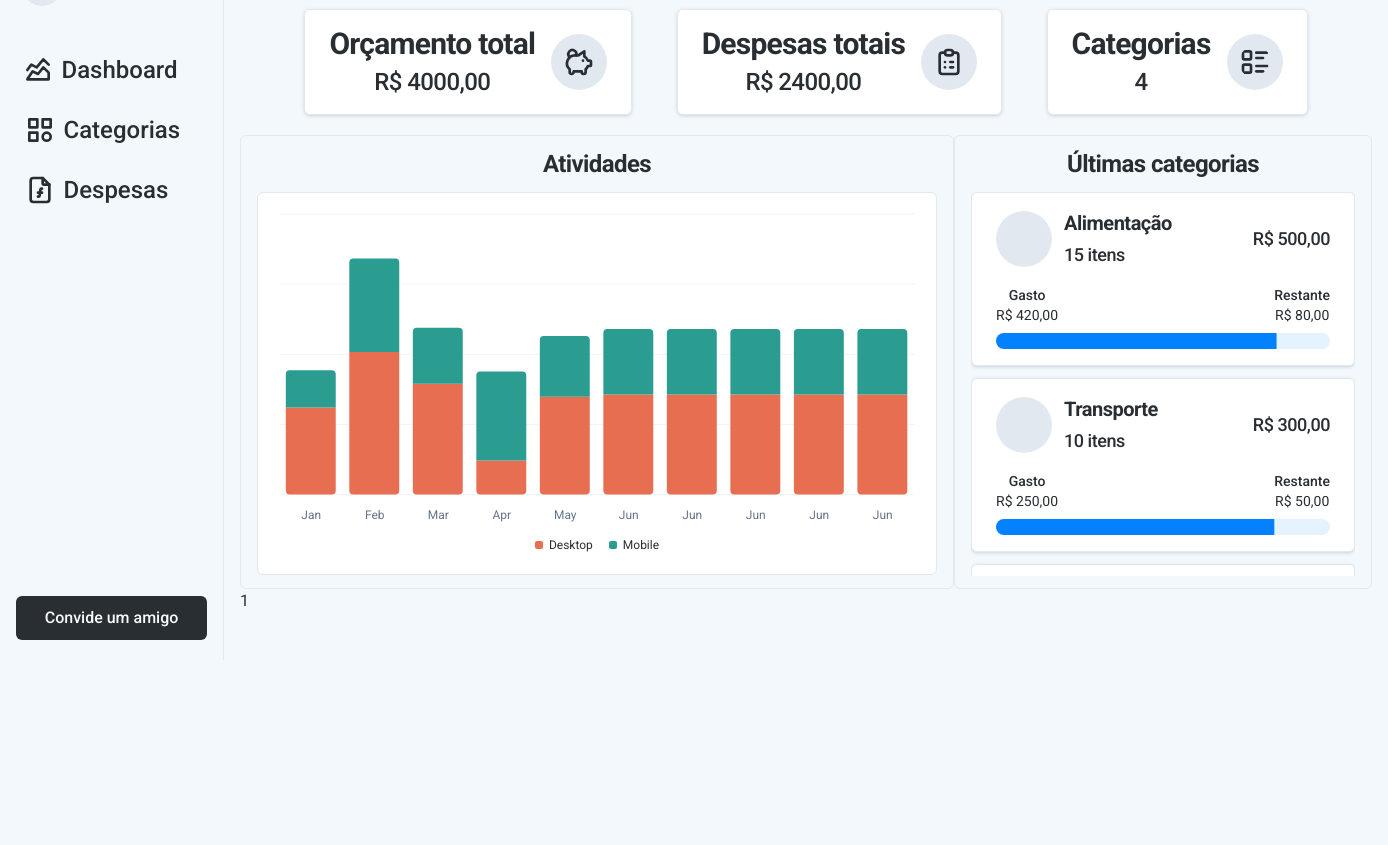
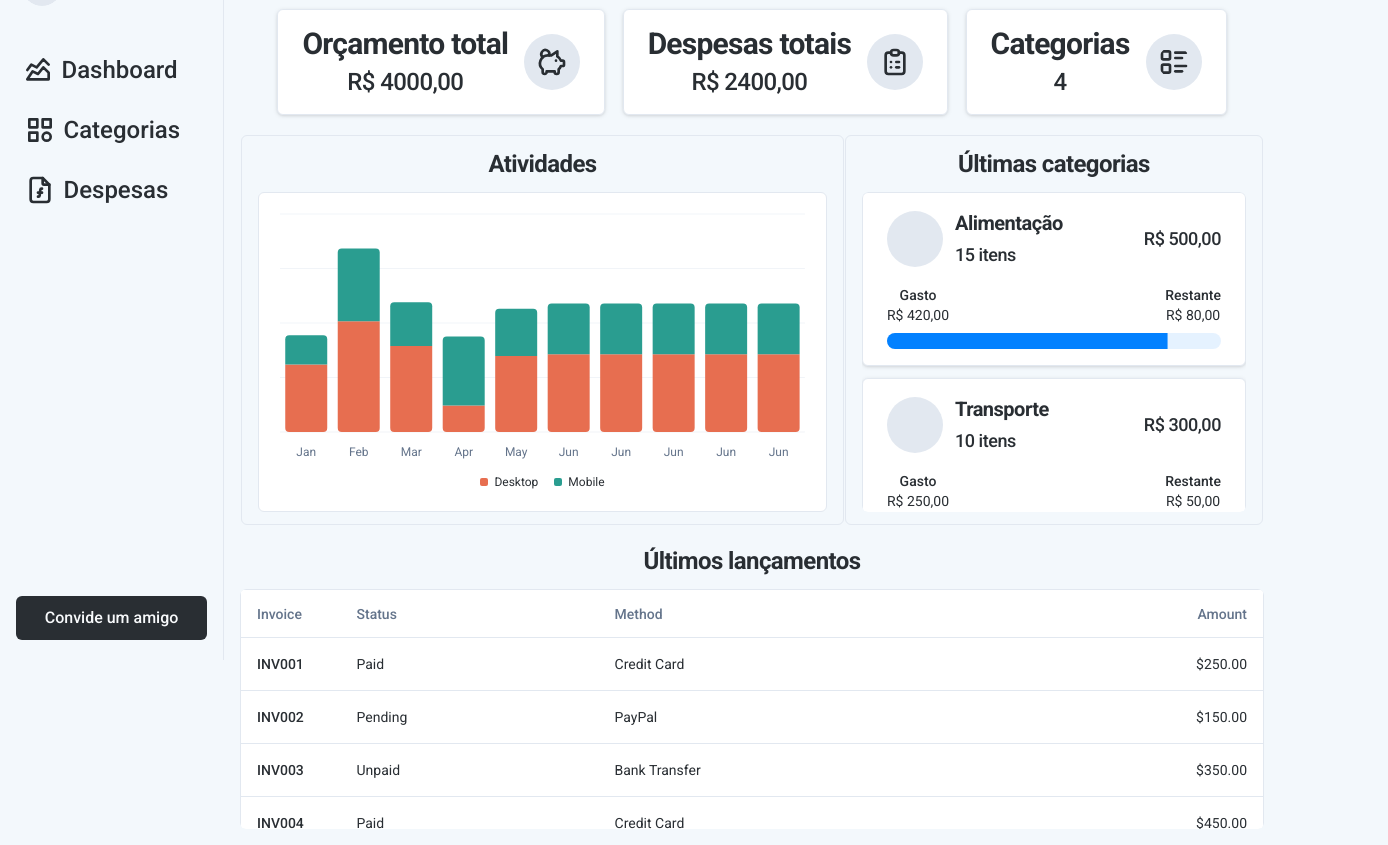
Before and after one commit to carvalhaus/financial_controller, a Next.js app in the folder frontend/: page /dashboard in a window 1280 px wide. Shown: the part 140-985 px from the top of the page, 1388 px wide, since content can reach past the window. Before the commit the page ends 800 px from the top, so only its background shows below. Built offline with nearby package versions, Linux system fonts and the light colour scheme.

Commit message:
feat: add expensesTable

```diff
--- a/frontend/app/dashboard/(main)/_components/activitiesSection.jsx
+++ b/frontend/app/dashboard/(main)/_components/activitiesSection.jsx
@@ -3,7 +3,7 @@
 
 function ActivitiesSection() {
   return (
-    <section className="flex justify-evenly max-h-[454px]">
+    <section className="flex justify-evenly min-h-96">
       <ExpensesChart />
 
       <LastCategories />
--- a/frontend/app/dashboard/(main)/_components/expensesChart.jsx
+++ b/frontend/app/dashboard/(main)/_components/expensesChart.jsx
@@ -43,7 +43,7 @@
 
       <ChartContainer
         config={chartConfig}
-        className="p-4 bg-white border border-softGray rounded-md w-[680px]"
+        className="p-4 bg-white border border-softGray rounded-md lg:h-64 xl:h-80 transition ease-in-out"
       >
         <BarChart accessibilityLayer data={chartData}>
           <CartesianGrid vertical={false} />
--- a/frontend/app/dashboard/(main)/_components/lastCategories.jsx
+++ b/frontend/app/dashboard/(main)/_components/lastCategories.jsx
@@ -74,7 +74,7 @@
         Últimas categorias
       </h3>
 
-      <ScrollArea className=" h-96">
+      <ScrollArea className=" h-80 rounded-md">
         <div className="flex flex-col gap-3">
           {categories.map((category, index) => (
             <CategoryCard
--- a/frontend/app/dashboard/(main)/page.jsx
+++ b/frontend/app/dashboard/(main)/page.jsx
@@ -1,4 +1,5 @@
 import DashboardsHeader from "../_components/dashboardsHeader";
+import { ExpensesTable } from "../_components/expensesTable";
 import ActivitiesSection from "./_components/activitiesSection";
 
 import SummarySection from "./_components/summarySection";
@@ -6,13 +7,16 @@
 function MainDashboard() {
   return (
     <div className="h-full flex flex-col">
-            <DashboardsHeader title={"Ola, Johan"} subtitle={"Vamos controlar suas despesas?"} />
+      <DashboardsHeader
+        title={"Ola, Johan"}
+        subtitle={"Vamos controlar suas despesas?"}
+      />
       <div className="flex-1 flex-col p-4">
-
         <SummarySection />
 
         <ActivitiesSection />
-                <div>1</div>
+
+        <ExpensesTable />
       </div>
     </div>
   );
--- /dev/null
+++ b/frontend/app/dashboard/_components/expensesTable.jsx
@@ -0,0 +1,98 @@
+import { ScrollArea } from "@/components/ui/scroll-area";
+import {
+  Table,
+  TableBody,
+  TableCaption,
+  TableCell,
+  TableFooter,
+  TableHead,
+  TableHeader,
+  TableRow,
+} from "@/components/ui/table";
+
+const invoices = [
+  {
+    invoice: "INV001",
+    paymentStatus: "Paid",
+    totalAmount: "$250.00",
+    paymentMethod: "Credit Card",
+  },
+  {
+    invoice: "INV002",
+    paymentStatus: "Pending",
+    totalAmount: "$150.00",
+    paymentMethod: "PayPal",
+  },
+  {
+    invoice: "INV003",
+    paymentStatus: "Unpaid",
+    totalAmount: "$350.00",
+    paymentMethod: "Bank Transfer",
+  },
+  {
+    invoice: "INV004",
+    paymentStatus: "Paid",
+    totalAmount: "$450.00",
+    paymentMethod: "Credit Card",
+  },
+  {
+    invoice: "INV005",
+    paymentStatus: "Paid",
+    totalAmount: "$550.00",
+    paymentMethod: "PayPal",
+  },
+  {
+    invoice: "INV006",
+    paymentStatus: "Pending",
+    totalAmount: "$200.00",
+    paymentMethod: "Bank Transfer",
+  },
+  {
+    invoice: "INV007",
+    paymentStatus: "Unpaid",
+    totalAmount: "$300.00",
+    paymentMethod: "Credit Card",
+  },
+];
+
+export function ExpensesTable() {
+  return (
+    <div className="flex flex-col items-center justify-center pt-5">
+      <h3 className="scroll-m-20 text-2xl font-semibold tracking-tight mb-3">
+        Últimos lançamentos
+      </h3>
+
+      <ScrollArea className="w-full h-60 rounded-md">
+        <Table className="bg-white border border-softGray rounded-md drop-shadow pointer-events-none">
+          <TableCaption>A list of your recent invoices.</TableCaption>
+          <TableHeader>
+            <TableRow>
+              <TableHead className="w-[100px]">Invoice</TableHead>
+              <TableHead>Status</TableHead>
+              <TableHead>Method</TableHead>
+              <TableHead className="text-right">Amount</TableHead>
+            </TableRow>
+          </TableHeader>
+          <TableBody>
+            {invoices.map((invoice) => (
+              <TableRow key={invoice.invoice}>
+                <TableCell className="font-medium">{invoice.invoice}</TableCell>
+                <TableCell>{invoice.paymentStatus}</TableCell>
+                <TableCell>{invoice.paymentMethod}</TableCell>
+                <TableCell className="text-right">
+                  {invoice.totalAmount}
+                </TableCell>
+              </TableRow>
+            ))}
+          </TableBody>
+          <TableFooter>
+            <TableRow>
+              <TableCell colSpan={3}>Total</TableCell>
+              <TableCell className="text-right">$2,500.00</TableCell>
+            </TableRow>
+          </TableFooter>
+        </Table>
+      </ScrollArea>
+    </div>
+  );
+}
--- /dev/null
+++ b/frontend/components/ui/table.jsx
@@ -0,0 +1,83 @@
+import * as React from "react"
+
+import { cn } from "@/lib/utils"
+
+const Table = React.forwardRef(({ className, ...props }, ref) => (
+  <div className="relative w-full overflow-auto">
+    <table
+      ref={ref}
+      className={cn("w-full caption-bottom text-sm", className)}
+      {...props} />
+  </div>
+))
+Table.displayName = "Table"
+
+const TableHeader = React.forwardRef(({ className, ...props }, ref) => (
+  <thead ref={ref} className={cn("[&_tr]:border-b", className)} {...props} />
+))
+TableHeader.displayName = "TableHeader"
+
+const TableBody = React.forwardRef(({ className, ...props }, ref) => (
+  <tbody
+    ref={ref}
+    className={cn("[&_tr:last-child]:border-0", className)}
+    {...props} />
+))
+TableBody.displayName = "TableBody"
+
+const TableFooter = React.forwardRef(({ className, ...props }, ref) => (
+  <tfoot
+    ref={ref}
+    className={cn("border-t bg-muted/50 font-medium [&>tr]:last:border-b-0", className)}
+    {...props} />
+))
+TableFooter.displayName = "TableFooter"
+
+const TableRow = React.forwardRef(({ className, ...props }, ref) => (
+  <tr
+    ref={ref}
+    className={cn(
+      "border-b transition-colors hover:bg-muted/50 data-[state=selected]:bg-muted",
+      className
+    )}
+    {...props} />
+))
+TableRow.displayName = "TableRow"
+
+const TableHead = React.forwardRef(({ className, ...props }, ref) => (
+  <th
+    ref={ref}
+    className={cn(
+      "h-12 px-4 text-left align-middle font-medium text-muted-foreground [&:has([role=checkbox])]:pr-0",
+      className
+    )}
+    {...props} />
+))
+TableHead.displayName = "TableHead"
+
+const TableCell = React.forwardRef(({ className, ...props }, ref) => (
+  <td
+    ref={ref}
+    className={cn("p-4 align-middle [&:has([role=checkbox])]:pr-0", className)}
+    {...props} />
+))
+TableCell.displayName = "TableCell"
+
+const TableCaption = React.forwardRef(({ className, ...props }, ref) => (
+  <caption
+    ref={ref}
+    className={cn("mt-4 text-sm text-muted-foreground", className)}
+    {...props} />
+))
+TableCaption.displayName = "TableCaption"
+
+export {
+  Table,
+  TableHeader,
+  TableBody,
+  TableFooter,
+  TableHead,
+  TableRow,
+  TableCell,
+  TableCaption,
+}
```
Lines whose indentation alone changed are shown as unchanged.
